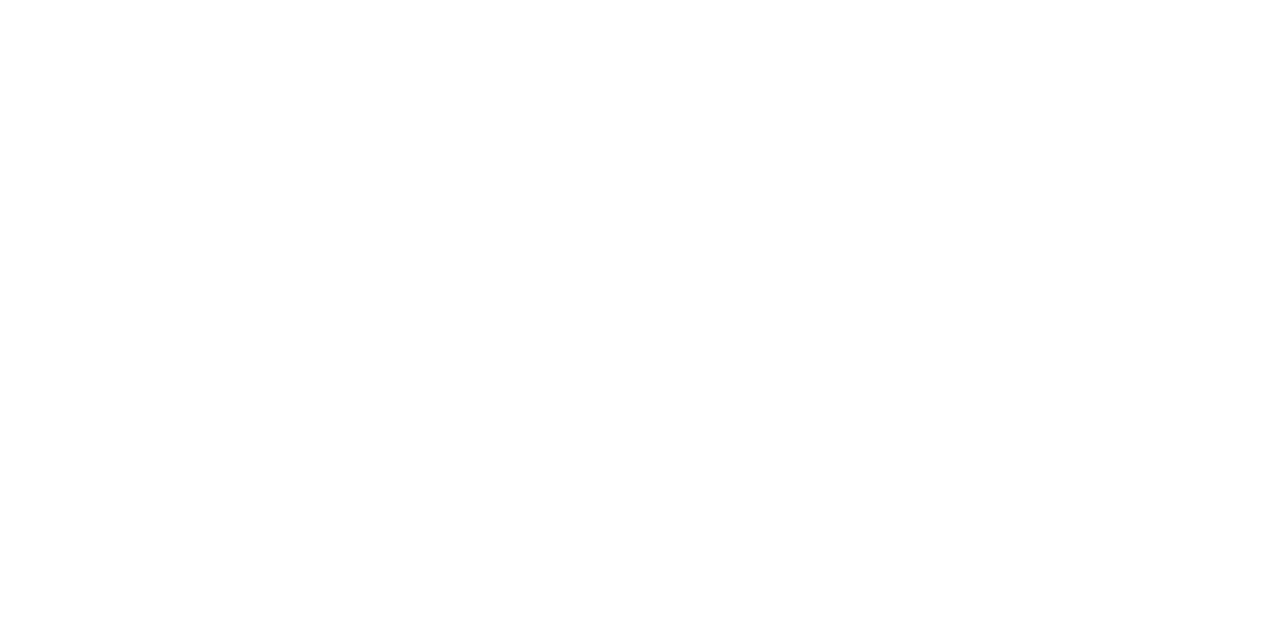
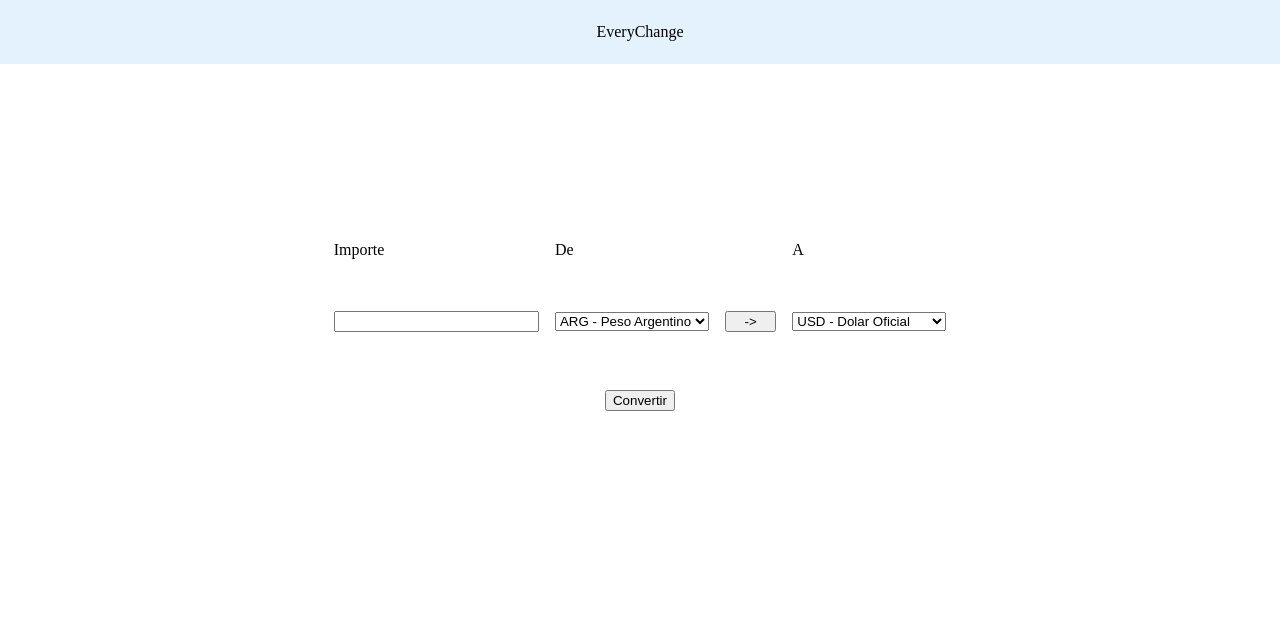
Before and after one commit to Joaco189/EveryChange, a plain HTML site: page index.html in a window 1280 px wide. Drawn offline with Linux system fonts and the light colour scheme.

Commit message:
basic structure

```diff
--- a/css/style.css
+++ b/css/style.css
@@ -0,0 +1,66 @@
+.navbar{
+    display: flex;
+    width: 100vw;
+    height: 4rem;
+    background-color: #e3f2fd;
+    justify-content: center;
+    align-items: center;
+    position: absolute;
+}
+
+.section-exchange{
+    height: 80vh;
+    display: flex;
+    align-items: center;
+    justify-content: center;
+}
+
+.exchange{
+    /* background: black; */
+    display: grid;
+    align-items: center;
+    grid-auto-columns: 1fr;
+    grid-auto-rows: 1fr;
+    grid-template-columns: 2fr 1.5fr 0.5fr 1.5fr;
+    grid-template-rows: 2.5em 4.5em;
+    gap: 1em 1em;
+    grid-template-areas:
+        "label-input label-input-money . label-output-money"
+        "input input-money button-change output-money";
+    width: 100%;
+    height: 10em;
+}
+
+.label-input {
+    grid-area: label-input;
+}
+
+#input {
+    grid-area: input;
+}
+
+.label-input-money {
+    grid-area: label-input-money;
+}
+
+#input-money {
+    grid-area: input-money;
+}
+
+#button-change {
+    grid-area: button-change;
+}
+
+.label-output-money {
+    grid-area: label-output-money;
+}
+
+#output-money {
+    grid-area: output-money;
+}
+
+.container-submit{
+    display: flex;
+    justify-content: center;
+    align-items: center;
+}
--- a/index.html
+++ b/index.html
@@ -4,12 +4,45 @@
     <meta charset="UTF-8">
     <meta http-equiv="X-UA-Compatible" content="IE=edge">
     <meta name="viewport" content="width=device-width, initial-scale=1.0">
+    <link rel="stylesheet" href="css/reset.css">
     <link rel="stylesheet" href="css/style.css">
     <title>EveryChange</title>
 </head>
 <body>
+    <header>
+        <nav class="navbar">
+            <h1>EveryChange</h1>
+        </nav>
+    </header>
     <main>
-
+        <section class="section-exchange">
+            <div>
+                <form action="" >
+                        <div class="exchange">
+                            <label class="label-input" for="input">Importe</label>
+                            <input type="text" name="input" id="input">
+                            <label id="label-input-money" for="input-money">De</label>
+                            <select id="input-money" name="input-money">
+                                <option value="arg" selected>ARG - Peso Argentino</option>
+                                <option value="usd">USD - Dolar Oficial</option>
+                                <option value="usdb">USDB - Dolar Blue</option>
+                                <option value="eur">EUR - Euro</option>
+                            </select>
+                            <button id="button-change">-></button>
+                            <label class="label-output-money" for="output-money">A</label>
+                            <select id="output-money" name="output-money">
+                                <option value="arg">ARG - Peso Argentino</option>
+                                <option value="usd" selected>USD - Dolar Oficial</option>
+                                <option value="usdb">USDB - Dolar Blue</option>
+                                <option value="eur">EUR - Euro</option>
+                            </select>
+                        </div>
+                        <div class="container-submit">
+                            <input type="submit" value="Convertir">
+                        </div>
+                </form>
+            </div>
+        </section>
     </main>
     <script src="js/main.js"></script>
 </body>
```
